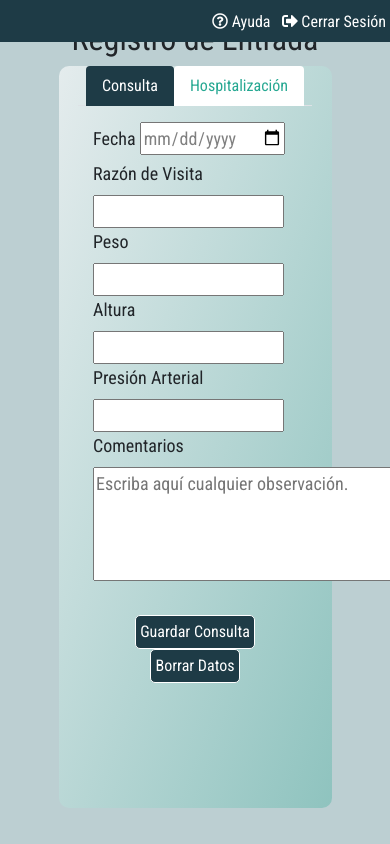
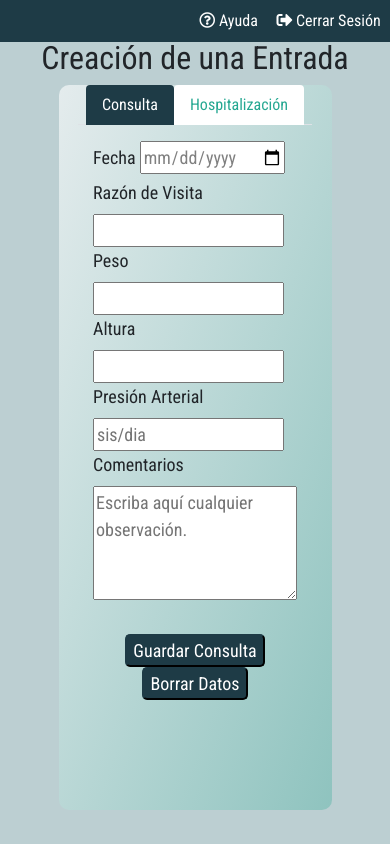
Before and after one commit to aroquev00/web-proyecto, a PHP site: page /crearEntrada.html in a window 390 px wide; the page is wider, and only the part inside the window is pictured. Run offline with PHP 8.4, Linux system fonts and the light colour scheme; some libraries are stand-ins or nearby versions.

Commit message:
Validación de datos al crear una entrada, diseño responsivo de navbar

```diff
--- a/crearEntrada.html
+++ b/crearEntrada.html
@@ -1,11 +1,9 @@
 <!DOCTYPE html>
-<html lang="es">
+<html lang="es-MX">
 
 <head>
-  <title>Creación de Expediente</title>
+  <title>MediDocs</title>
   <meta charset="utf-8">
-
-  <link rel="stylesheet" href="./css/crearExpediente.css">
   <!--Fonts-->
   <link rel="preconnect" href="https://fonts.gstatic.com">
   <!--Icons-->
@@ -18,6 +16,8 @@
   <script src="https://maxcdn.bootstrapcdn.com/bootstrap/4.5.2/js/bootstrap.min.js"></script>
   <!--CSS-->
   <link rel="stylesheet" href="css/main.css">
+  <!--JavaScript-->
+  <script src="js/crearEntrada.js"></script>
 </head>
 
 <body>
@@ -48,7 +48,9 @@
   </nav>
 
   <main>
-    <h2>Registro de Entrada</h2>
+
+
+    <h2>Creación de una Entrada </h2>
 
     <div id="wrapper" style="padding-top: 0;">
         <ul class="nav nav-tabs justify-content-center">
@@ -74,20 +76,20 @@
                         <input type="text" id="razon" name="razon" required> <br>
 
                         <label for="peso">Peso</label>
-                        <input type="number" id="peso" name="peso"> <br>
+                        <input min="0" step="0.1" type="number" id="peso" name="peso"> <br>
 
                         <label for="Altura">Altura</label>
-                        <input type="number" id="altura" name="altura"> <br>
+                        <input min="0" step="0.1" type="number" id="altura" name="altura"> <br>
 
                         <label for="presion">Presión Arterial</label>
-                        <input type="text" id="presion" name="presion"><br>
+                        <input placeholder="sis/dia" pattern="[0-9]{2}\/[0-9]{3}|[0-9]{3}\/[0-9]{3}|[0-9]{2}\/[0-9]{2}|[0-9]{3}\/[0-9]{2}" type="text" id="presion" name="presion"><br>
 
                         <label for="comentarios">Comentarios</label> <br>
                         <textarea id="comentarios" name="comentarios" rows="4" cols="50" placeholder="Escriba aquí cualquier observación." required></textarea>
                         <br><br>
                         <div id="input-btns" style="text-align: center;">
-                            <input class="btn" type="submit" value="Guardar Consulta">
-                            <input class="btn" type="reset" value="Borrar Datos">
+                            <input  id="sendInfoC" class="btn-submit" type="submit" value="Guardar Consulta">
+                            <input class="btn-submit" type="reset" value="Borrar Datos">
                         </div>
 
                 </fieldset>
@@ -110,17 +112,21 @@
                     <label for="peso">Doctor Tratante</label>
                     <input type="text" id="drTratante" name="drTratante" required> <br>
 
-                    <label for="peso">Doctor&#40;es&#41; Interconsultante&#40;s&#41;</label>
-                    <input type="text" id="drInter" name="drInter">
-                    <button  id="btnOtraAlergia">+</button><br>
+
+                    <div id="drInters">
+                      <label for="peso">Doctor&#40;es&#41; Interconsultante&#40;s&#41;</label>
+                      <input type="text" id="drInter1" name="drInter">
+                      <button  type="button"class="btn-submit" id="btnOtroDr">+</button><br>
+                    </div>
+
 
 
                     <label for="comentarios">Comentarios</label> <br>
                     <textarea id="comentarios" name="comentarios" rows="4" cols="50" placeholder="Escriba aquí cualquier observación." required></textarea>
                     <br><br>
                     <div id="input-btns">
-                        <input class="btn" type="submit" value="Guardar Hospitalización">
-                        <input class="btn" type="reset" value="Borrar Datos">
+                        <input id="sendInfoH" class="btn-submit" type="submit" value="Guardar Hospitalización">
+                        <input class="btn-submit" type="reset" value="Borrar Datos">
                     </div>
 
             </fieldset>
@@ -141,7 +147,7 @@
   <!--jQuery-->
   <script src="https://ajax.googleapis.com/ajax/libs/jquery/3.5.1/jquery.min.js"></script>
   <script src="js/main.js"></script>
-  <script src="js/crearExpediente.js"></script>
+
 </body>
 
 </html>
--- a/css/main.css
+++ b/css/main.css
@@ -32,18 +32,20 @@ nav {
     top:0;
     height: 6vh;
     color: white;
-    text-align: right;
+    display: flex;
+    justify-content: end;
+    align-items: center;
+    flex-wrap: wrap;
+}
+
+nav #navOpt {
+    display: flex;
+    width: 200px;
+    justify-content: space-around;;
 
 }
 
-nav #navOpt {
-   padding: 10px 0;
-   height: 100%;
-}
 
-nav #navOpt a {
-    margin: 0 1%;
-}
 nav #navOpt a:hover{
     cursor: pointer;
     color: #26a892;
@@ -64,15 +66,28 @@ main #wrapper {
     height: fit-content;
     border-radius: 10px;
     min-height: 90%;
+
 }
 
 main #wrapper {
     font-size: 150%;
 }
 
+.btn-submit{
+    background-color: #1e3b46;
+    color:white;
+    border:1 px solid;
+    border-color: #1e3b46;
+    border-radius: 5px;
+}
 
+.btn-submit:hover{
+    background-color:#bccfd2;
+    color: #1e3b46;
 
-.btn {
+}
+
+.btnM {
    border-radius: 5px;
    padding: 2%;
    border-style: solid;
@@ -86,7 +101,7 @@ main #wrapper {
    font-size: medium;
 }
 
-.btn:hover {
+.btnM:hover {
     cursor: pointer;
     background-color: #bccfd2;
     border-style: solid;
@@ -123,6 +138,9 @@ main #wrapper {
     text-align: center;
 }
 
+textarea{
+    max-width: 100%;
+}
 
 
 /* vistaPaciente */
@@ -183,8 +201,18 @@ main #wrapper {
     background:linear-gradient(to right bottom,rgba(255,255,255,0.6),rgba(245, 103, 117,0.3));
 }
 
+/*
+-------------------------------------------
+        R E S P O N S I V E N E S S
+-------------------------------------------
+*/
+
  /* Responsive Design vistaPaciente.html */
  @media only screen and (max-width: 900px) {
+
+    main {
+        padding-top: 10%;
+    }
 
     .flex-container{
         flex-direction: column;
--- a/dashboardMedico.html
+++ b/dashboardMedico.html
@@ -6,8 +6,8 @@
         <link rel="stylesheet" href="../css/main.css">
         <!--Fonts-->
         <link rel="preconnect" href="https://fonts.gstatic.com">
+        <link href="https://fonts.googleapis.com/css2?family=Roboto+Condensed&display=swap" rel="stylesheet">
         <!--Icons-->
-        <link href="https://fonts.googleapis.com/css2?family=Roboto+Condensed&display=swap" rel="stylesheet">
         <link rel="stylesheet" href="//use.fontawesome.com/releases/v5.0.7/css/all.css">
         <!--jQuery-->
         <script src="https://ajax.googleapis.com/ajax/libs/jquery/3.5.1/jquery.min.js"></script>
@@ -36,8 +36,8 @@
                 </div>
                 <br>
                 <div id="btns">
-                    <a class="btn" href="crearExpediente.html">Crear Expediente</a>
-                    <a class="btn">Búsqueda de Paciente</a>
+                    <a class="btnM" href="crearExpediente.html">Crear Expediente</a>
+                    <a class="btnM">Búsqueda de Paciente</a>
                 </div>
             </div>
 
--- /dev/null
+++ b/js/crearEntrada.js
@@ -0,0 +1,27 @@
+let numeroDrs = 1;
+
+
+$(document).ready(function(){
+
+    $("#btnOtroDr").on("click", crearNuevoDr);
+
+});
+
+function crearNuevoDr(){
+    numeroDrs++;
+    const divDrs = document.getElementById("drInters");
+
+    console.log("gola");
+    const newLabelDrs = document.createElement("label");
+    newLabelDrs.setAttribute("for", "drInter" + numeroDrs);
+    newLabelDrs.innerText = "Doctor " + numeroDrs;
+    const newFieldDr = document.createElement("input");
+    newFieldDr.setAttribute("type", "text");
+    newFieldDr.id = "drInter" + numeroDrs;
+    newFieldDr.setAttribute("name", "drInter" + numeroDrs);
+
+    divDrs.appendChild(newLabelDrs);
+    divDrs.append(" ");
+    divDrs.appendChild(newFieldDr);
+    divDrs.appendChild(document.createElement("br"));
+}
--- a/js/crearExpediente.js
+++ b/js/crearExpediente.js
@@ -30,6 +30,7 @@ function agregarOtraAlergia() {
   newFieldAlergia.setAttribute("name", "alergia" + numeroAlergias);
 
   divAlergias.appendChild(newLabelAlergia);
+  divAlergias.append(" ");
   divAlergias.appendChild(newFieldAlergia);
   divAlergias.appendChild(document.createElement("br"));
 }
@@ -48,6 +49,7 @@ function agregarOtroPadecimiento() {
   newFieldPadecimiento.setAttribute("name", "padecimiento" + numeroPadecimientos);
 
   divPadecimientos.appendChild(newLabelPadecimiento);
+  divPadecimientos.append(" ");
   divPadecimientos.appendChild(newFieldPadecimiento);
   divPadecimientos.appendChild(document.createElement("br"));
 }
@@ -91,9 +93,11 @@ function agregarOtroMedicamento() {
 
   newDivMedicamento.appendChild(newDivTitulo);
   newDivMedicamento.appendChild(newLabelNombre);
+  newDivMedicamento.append(" ");
   newDivMedicamento.appendChild(newFieldNombre);
   newDivMedicamento.appendChild(document.createElement("br"));
   newDivMedicamento.appendChild(newLabelDosis);
+  newDivMedicamento.append(" ");
   newDivMedicamento.appendChild(newFieldDosis);
   newDivMedicamento.appendChild(document.createElement("br"));
   newDivMedicamento.appendChild(newLabelIndicaciones);
@@ -143,12 +147,15 @@ function agregarOtroSeguro() {
 
   newDivSeguro.appendChild(newDivTitulo);
   newDivSeguro.appendChild(newLabelComp);
+  newDivSeguro.append(" ");
   newDivSeguro.appendChild(newFieldComp);
   newDivSeguro.appendChild(document.createElement("br"));
   newDivSeguro.appendChild(newLabelPoliza);
+  newDivSeguro.append(" ");
   newDivSeguro.appendChild(newFieldPoliza);
   newDivSeguro.appendChild(document.createElement("br"));
   newDivSeguro.appendChild(newLabelFechaVencimiento);
+  newDivSeguro.append(" ");
   newDivSeguro.appendChild(newFieldFechaVencimiento);
   newDivSeguro.appendChild(document.createElement("br"));
   newDivSeguro.appendChild(document.createElement("br"));
```
Also changed, not shown: crearExpediente.html (+13 -9 lines).
